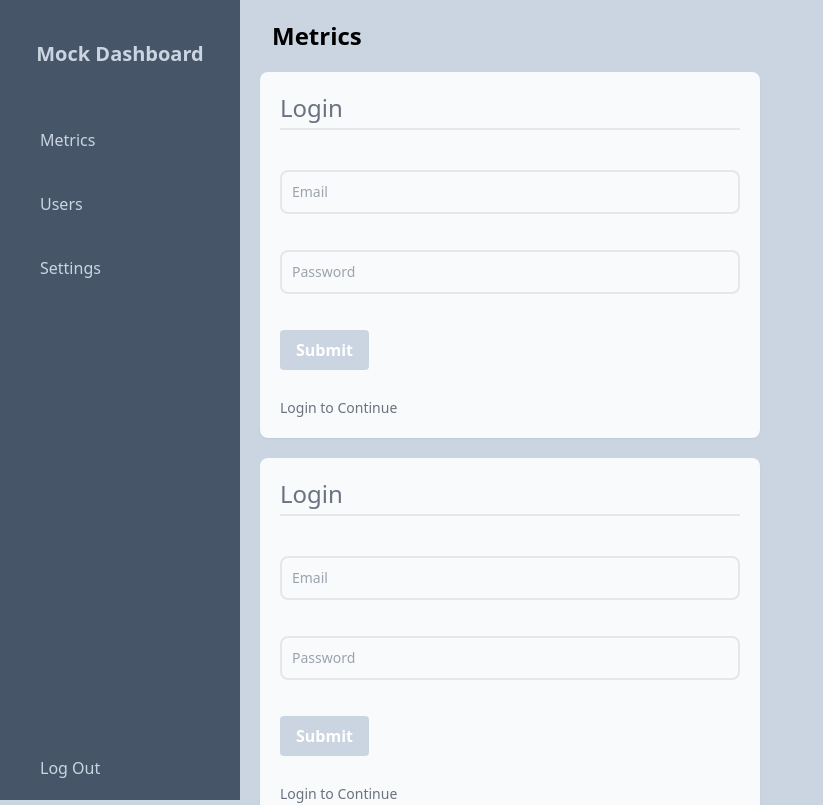
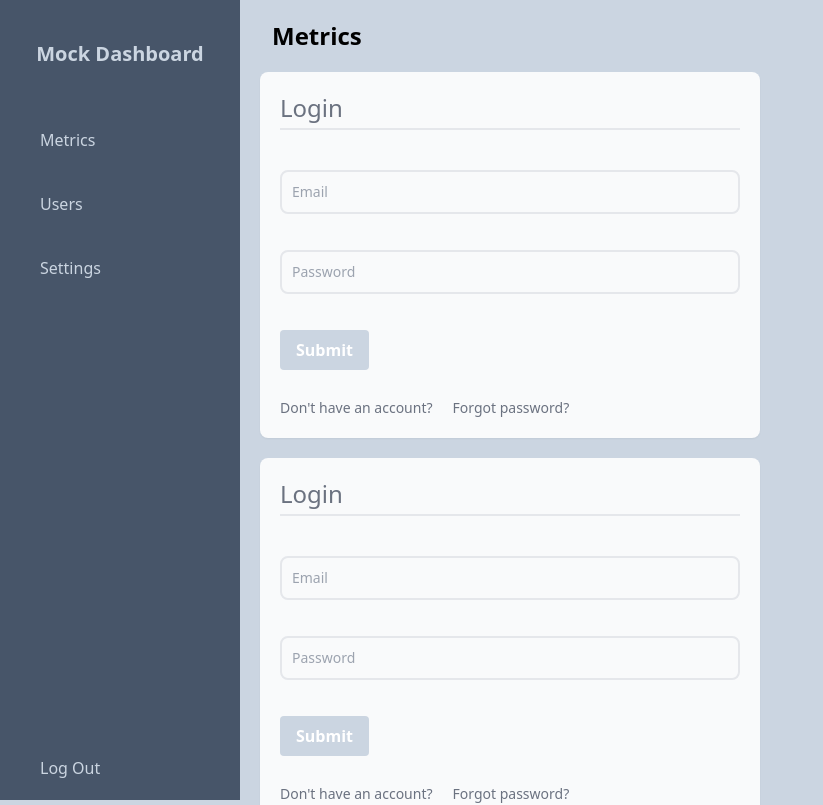
Before and after one commit to Ayaz2589/mock-dashboard, a React (Vite) app: page /dashboard/metrics in a window 1280 px wide. Shown: the top 805 px of the page, without its empty margins (0-823 px from the left). Built offline with nearby package versions, Linux system fonts and the light colour scheme.

Commit message:
add links to forgotpassword and signup

```diff
--- a/src/components/containers/LoginForm/index.tsx
+++ b/src/components/containers/LoginForm/index.tsx
@@ -1,6 +1,7 @@
 import React, { useState, useEffect } from "react";
 import { Input, Card, CardHeader, CardContent, CardFooter } from "../..";
-import { twMerge } from "tailwind-merge"
+import { twMerge } from "tailwind-merge";
+import { Link } from "react-router-dom";
 
 type Props = {
   handleEmailInput: (e: React.ChangeEvent<HTMLInputElement>) => void;
@@ -8,7 +9,7 @@ type Props = {
   handleSubmit: (e: React.FormEvent<HTMLFormElement>) => void;
   email: string;
   password: string;
-  error: string
+  error: string;
 };
 
 const LoginForm = ({
@@ -17,7 +18,7 @@ const LoginForm = ({
   handleSubmit,
   email,
   password,
-  error
+  error,
 }: Props) => {
   const [isDisabled, setDisabled] = useState(true);
 
@@ -70,7 +71,16 @@ const LoginForm = ({
           </button>
         </form>
       </CardContent>
-      <CardFooter>Login to Continue</CardFooter>
+      <CardFooter>
+        <div className="flex">
+          <div className="mr-5">
+            <Link to="/signup">Don't have an account?</Link>
+          </div>
+          <div className="mr-5">
+            <Link to="/forgot-password">Forgot password?</Link>
+          </div>
+        </div>
+      </CardFooter>
     </Card>
   );
 };
```
